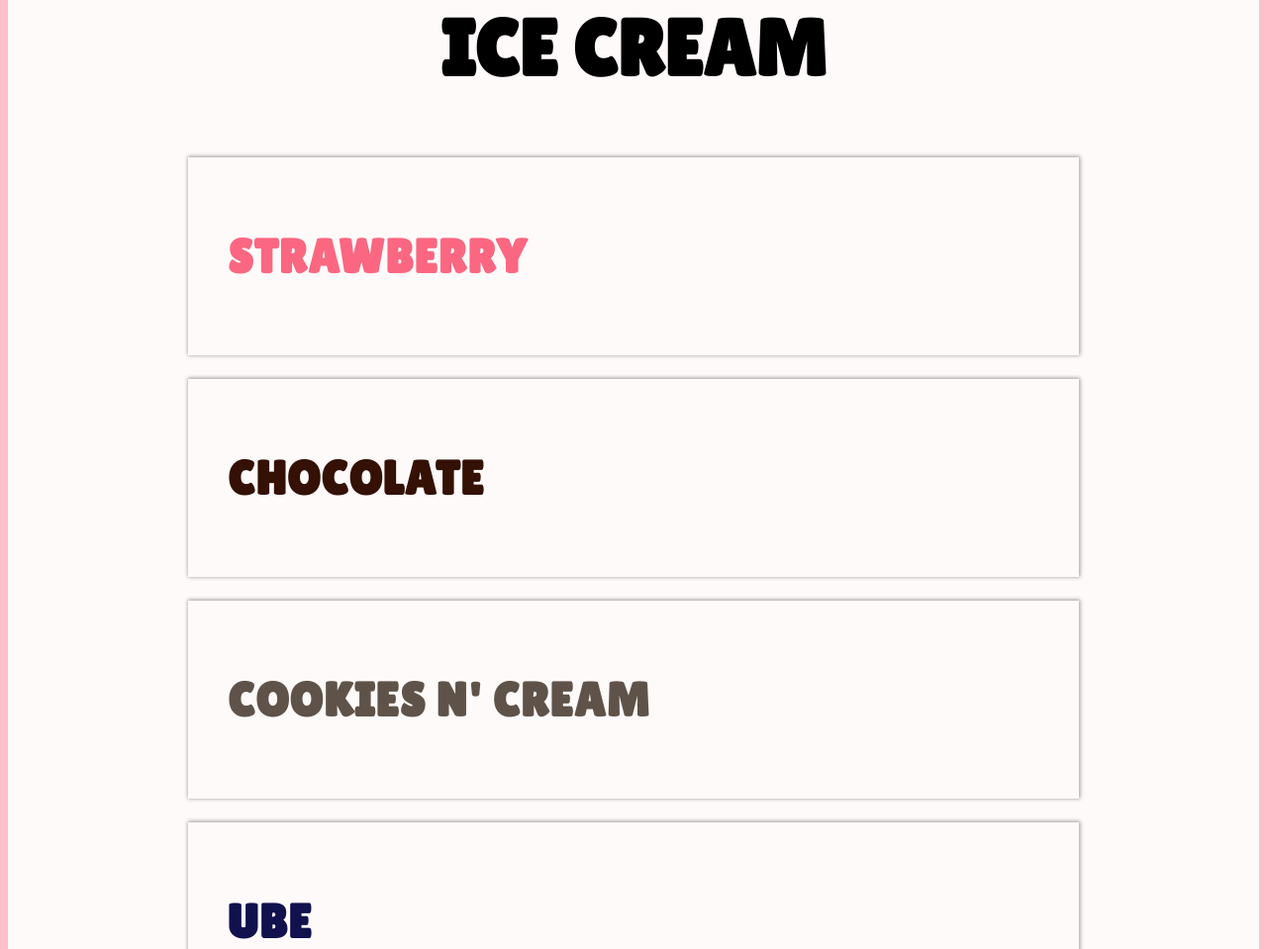
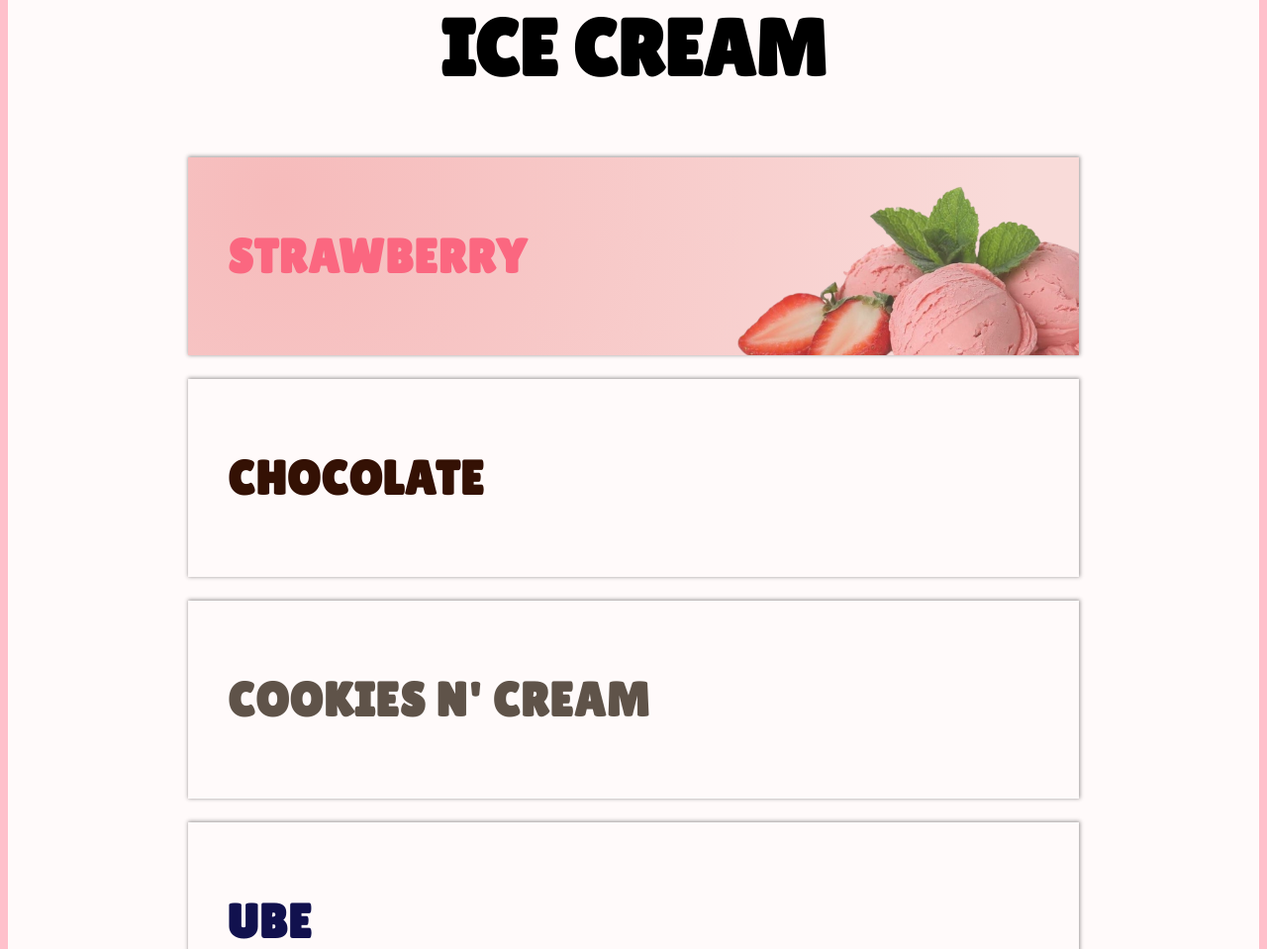
Before and after one commit to JulezRawr06/LesterIceCream, a website: page client/pages/flavors.html in a window 1280 px wide. Shown: the part 851-1810 px from the top of the page at 99% size. Drawn offline with Linux system fonts and the light colour scheme; a web font is replaced by a local one.

Commit message:
update on flavors

```diff
--- a/client/pages/flavors.html
+++ b/client/pages/flavors.html
@@ -39,6 +39,7 @@
                 <div class="flavor__wrapper">
                     <div id="strawberry_flavor_IC" class="flavor">
                         <h1 class="flavor__name">Strawberry</h1>
+                        <img src="../assets/images/flavors/strawberry_ball.png" alt="" class="strawberry_flavor_image">
                     </div>
                     <div class="flavor__info strawberry_flavor">
                         <div class="flavor__infoWrapper strawberry_flavor">
--- a/client/src/styles/flavors.css
+++ b/client/src/styles/flavors.css
@@ -469,6 +469,19 @@ a {
 
 #strawberry_flavor_IC {
     color: var(--strawberryTextHover);
+    position: relative;
+    background: radial-gradient(circle at 10% 20%, rgb(246, 187, 187) 0%, rgb(249, 219, 217) 90%);
+    overflow: hidden;
+}
+
+.strawberry_flavor_image {
+
+    position: absolute;
+    right: -50px;
+    width: 400px;
+    opacity: 0.8;
+    bottom: -67px;
+
 }
 
 .flavor__info.strawberry_flavor {
```
Also changed, not shown: client/assets/images/flavors/strawberry_ball.png (added).
